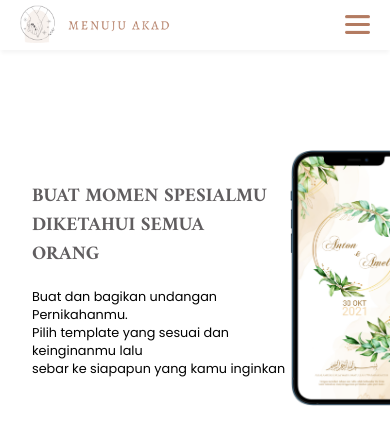
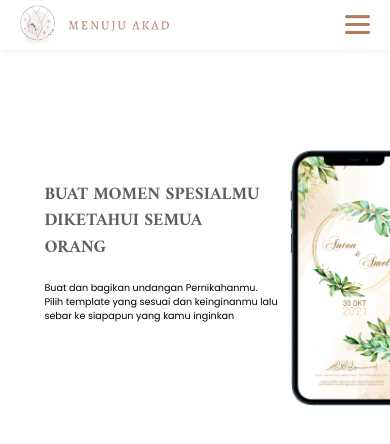
Before and after one commit to bktech-id/menujuakad, a React (Create React App) app: page / in a window 390 px wide. Shown: the top 444 px of the page. Built offline with nearby package versions, Linux system fonts and the light colour scheme.

Commit message:
fix: fix font

```diff
--- a/src/containers/HomePage/styles.module.css
+++ b/src/containers/HomePage/styles.module.css
@@ -54,10 +54,10 @@
   }
 
   .aboutWording h1 {
-    font-size: 1.2rem;
+    font-size: 1.1rem;
   }
 
   .aboutWording p {
-    font-size: 0.8rem;
+    font-size: 0.6rem;
   }
 }
```
